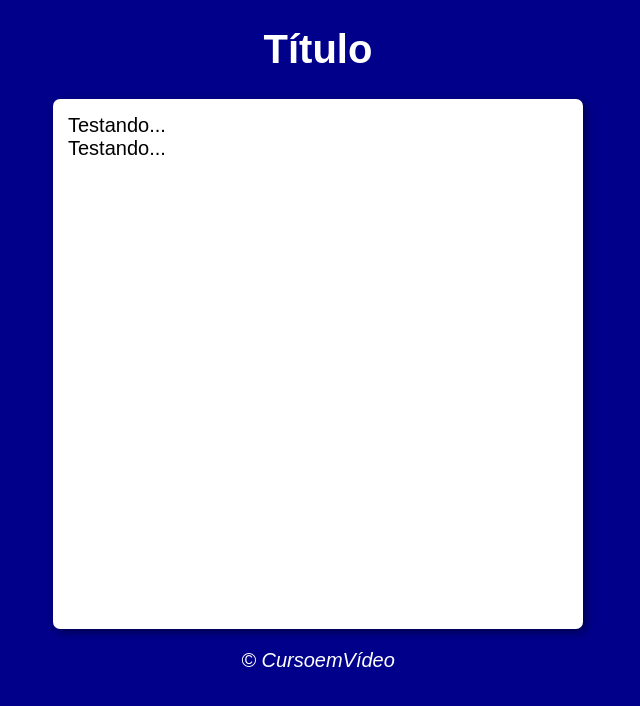
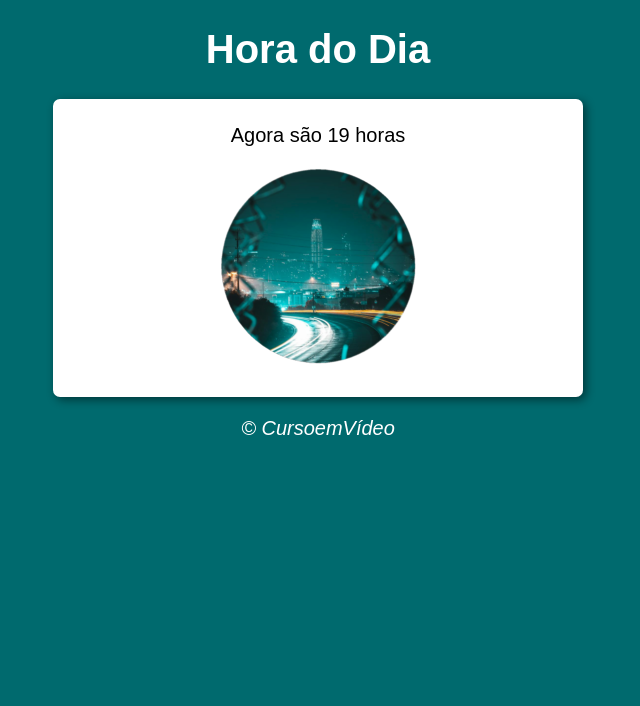
Before and after one commit to Gusta-12/CursoEmVideo, a plain HTML site: page JavaScript/exercicios/ex014/aula12ex.html in a window 1280 px wide. Shown: the whole page, without its empty margins (322-962 px from the left). Drawn offline with Linux system fonts and the light colour scheme.

Commit message:
JS mini estudo 26/08/24

```diff
--- a/JavaScript/exercicios/ex014/aula12ex.css
+++ b/JavaScript/exercicios/ex014/aula12ex.css
@@ -1,26 +1,29 @@
 body {
     font: normal 15pt Arial;
     background-color: darkblue;
-    color: white;
 }
 
 header {
+    color: white;
     text-align: center;
 }
 
 section {
     background-color: white;
-    color: black;
     width: 500px;
-    height: 500px;
     padding: 15px;
     margin: auto; /* CENTRALIZA */
     border-radius: 7px;
     box-shadow: 3px 3px 10px rgba(0, 0, 0, 0.473);
 }
 
+div {
+    text-align: center;
+    padding: 10px;
+}
+
 footer {
     text-align: center;
     font-style: italic;
-
+    color: white;
 }
--- a/JavaScript/exercicios/ex014/aula12ex.html
+++ b/JavaScript/exercicios/ex014/aula12ex.html
@@ -3,20 +3,20 @@
 <head>
     <meta charset="UTF-8">
     <meta name="viewport" content="width=device-width, initial-scale=1.0">
-    <title>Modelo de Exercício</title>
+    <title>Hora do Dia</title>
     <link rel="stylesheet" href="aula12ex.css">
 </head>
-<body>
+<body onload="carregar()">
     <header>
-        <h1>Título</h1>
+        <h1>Hora do Dia</h1>
     </header>
 
     <section>
-        <div>
-            Testando...
+        <div id="msg">
+            Hora aqui!
         </div>
-        <div>
-            Testando...
+        <div id="foto">
+            <img id="imagem" src="img/manha.png" alt="Foto do dia">
         </div>
     </section>
 
--- a/JavaScript/exercicios/ex014/aula12ex.js
+++ b/JavaScript/exercicios/ex014/aula12ex.js
@@ -1 +1,20 @@
-alert("Olá")
+function carregar() {
+    var msg = document.getElementById('msg')
+    var img = document.getElementById('imagem')
+    var data = new Date()
+    var hora = data.getHours()
+    msg.innerHTML = `Agora são ${hora} horas`
+    if (hora >= 0 && hora < 12) {
+        // Bom dia!
+        img.src = 'img/manha.png'
+        document.body.style.background = '#e4ccb0'
+    } else if (hora >= 12 && hora < 19) {
+        // Boa tarde!
+        img.src = 'img/tarde.png'
+        document.body.style.background = '#8ccdfa'
+    } else {
+        // Boa noite!
+        img.src = 'img/noite.png'
+        document.body.style.background = '#006a6e'
+    }
+}
--- a/JavaScript/exercicios/modelo/aula12ex.js
+++ /dev/null
@@ -1 +0,0 @@
-alert("Olá")
```
Also changed, not shown: JavaScript/exercicios/ex014/img/manha.png (renamed from JavaScript/exercicios/img/manha.png), JavaScript/exercicios/ex014/img/noite.png (renamed from JavaScript/exercicios/img/noite.png), JavaScript/exercicios/ex014/img/tarde.png (renamed from JavaScript/exercicios/img/tarde.png).
